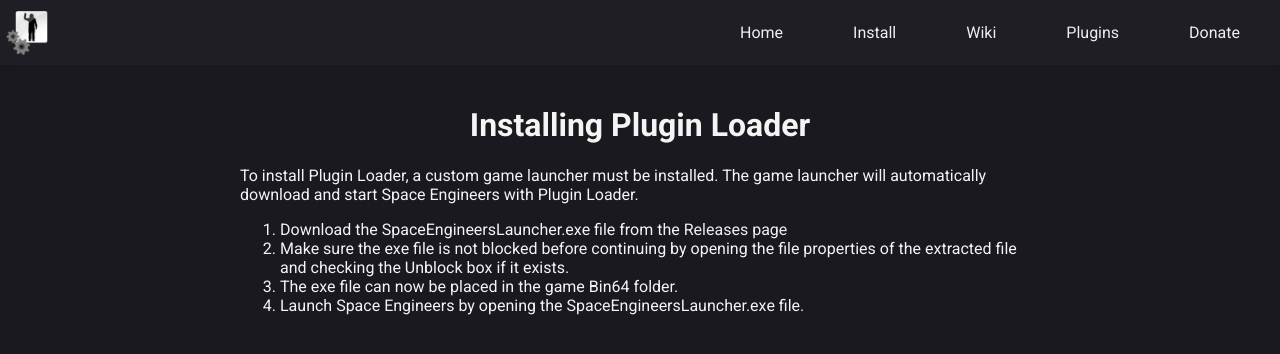
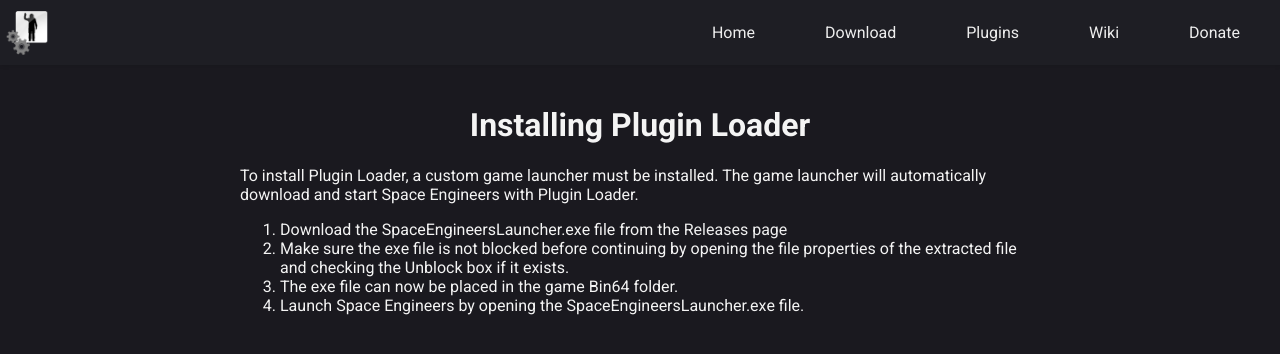
Before and after one commit to sepluginloader/sepluginloader.github.io, a Jekyll site: the page built from download/index.html, in a window 1280 px wide. Shown: the top 354 px of the page. Built offline with Jekyll 4.4.1, drawn with Linux system fonts in a browser that asks for light colours.

Commit message:
Start pages

```diff
--- a/_layouts/default.html
+++ b/_layouts/default.html
@@ -24,9 +24,9 @@
 			<label class="menu-icon" for="menu-btn"><span class="navicon"></span></label>
 			<ul class="menu">
 				<li><a href="/">Home</a></li>
-				<li><a href="/install">Install</a></li>
+				<li><a href="/download">Download</a></li>
+				<li><a href="/hub">Plugins</a></li>
 				<li><a href="https://github.com/sepluginloader/PluginLoader/wiki">Wiki</a></li>
-				<li><a href="/hub">Plugins</a></li>
 				<li><a href="https://github.com/sponsors/sepluginloader">Donate</a></li>
 			</ul>
 		</nav>
--- /dev/null
+++ b/hub/index.html
@@ -0,0 +1,3 @@
+---
+title: Plugin Hub
+---
--- a/support/index.html
+++ /dev/null
@@ -1,4 +0,0 @@
----
-title: Plugin Loader Support
----
-<h1>Support</h1>
```
Also changed, not shown: download/index.html (renamed from install/index.html).
